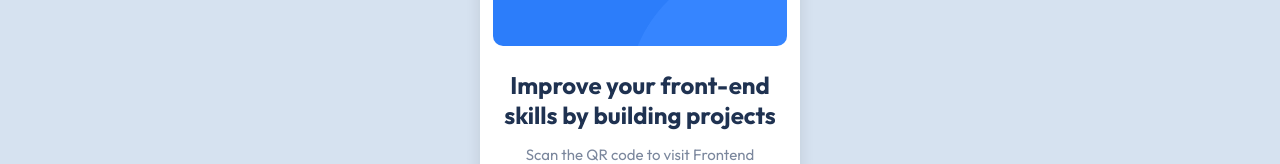
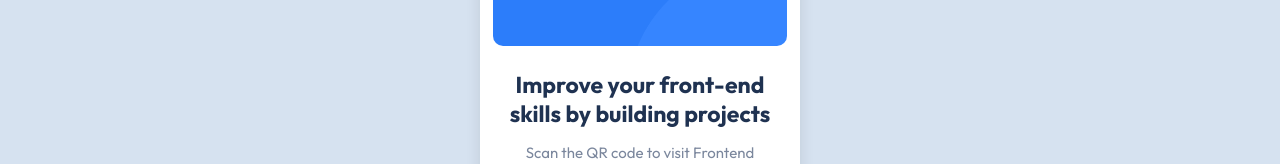
Before and after one commit to gisellecole/QR-component-HTML-CSS-Frontend-Mentor, a plain HTML site: page index.html in a window 1280 px wide. Shown: the part 413-577 px from the top of the page. Drawn offline with Linux system fonts and the light colour scheme.

Commit message:
change h2 to h1 to improve navigation

```diff
--- a/dist/css/style.css
+++ b/dist/css/style.css
@@ -41,6 +41,7 @@ main .card-image {
 }
 main .title {
   color: var(--dark-blue);
+  font-size: 1.4375em;
   text-align: center;
   width: 90%;
   align-self: center;
--- a/dist/scss/style.scss
+++ b/dist/scss/style.scss
@@ -26,6 +26,7 @@ main {
   }
   & .title {
     color: var(--dark-blue);
+    font-size: functions.em(23);
     text-align: center;
     width: 90%;
     align-self: center;
--- a/index.html
+++ b/index.html
@@ -13,7 +13,7 @@
 <body>
   <main>
     <img class="card-image" src="./images/image-qr-code.png" alt="QR code to frontendmentor.io">
-    <h2 class="title">Improve your front-end skills by building projects</h2>
+    <h1 class="title">Improve your front-end skills by building projects</h1>
     <p class="description">Scan the QR code to visit Frontend Mentor and take your coding skills to the next level</p>
   </main>
   <footer class="attribution">
```
Also changed, not shown: 1 other file.
